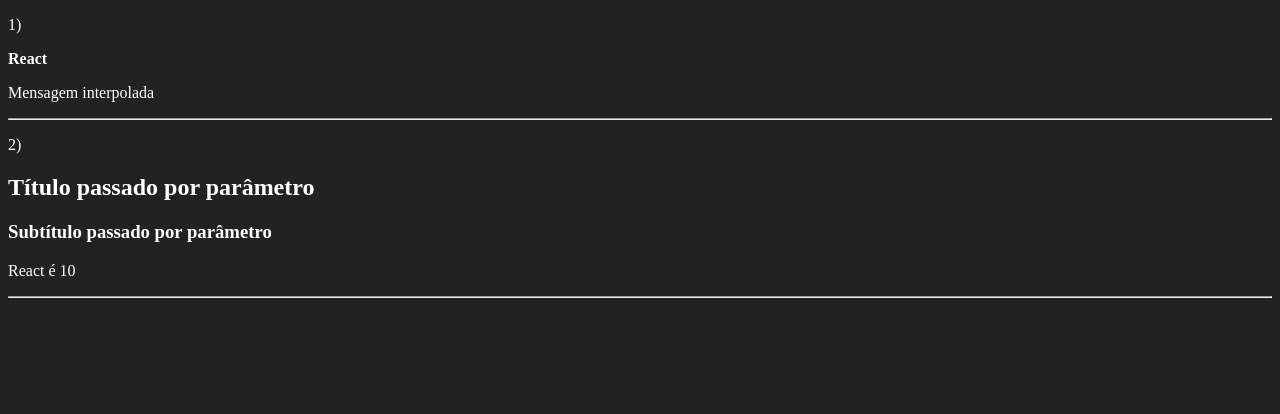
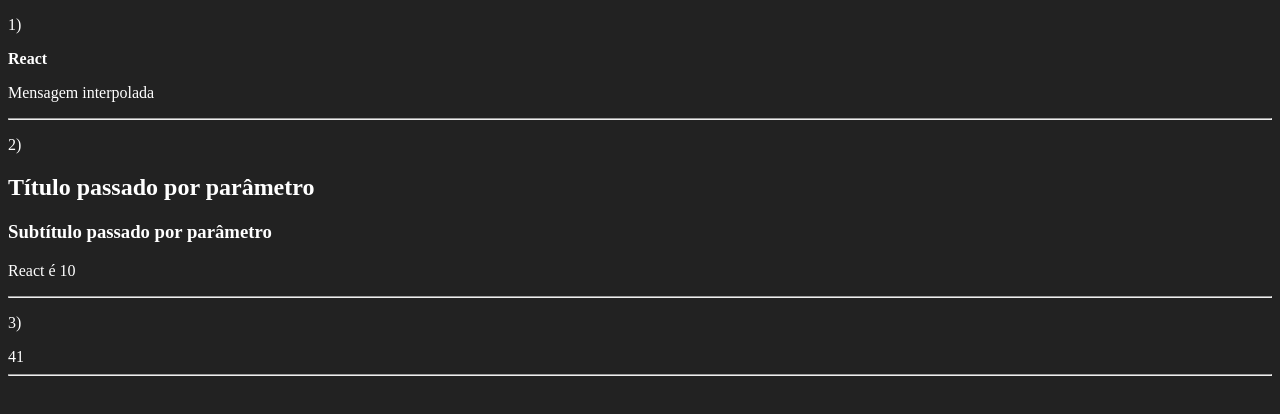
Before and after one commit to ThadeuCesario/React, a React (Create React App) app in the folder react-fundamentals_coder/: page / in a window 1280 px wide. Shown: the top 414 px of the page. Built offline with nearby package versions, Linux system fonts and the light colour scheme.

Commit message:
Random number challenge

```diff
--- a/react-fundamentals_coder/src/App.jsx
+++ b/react-fundamentals_coder/src/App.jsx
@@ -3,10 +3,12 @@ import React from 'react';
 /* Import Components */
 import Primeiro from "./Components/Basics/Primeiro";
 import ComParametro from "./Components/Basics/ComParametro";
+import Aleatorio from "./Components/Basics/Aleatorio";
 
-export default function App(){
+export default props => {
     return(
-        <>
+        <React.Fragment>
+
             <p>1)</p>
             <Primeiro></Primeiro>
             <hr/>
@@ -14,6 +16,11 @@ export default function App(){
             <p>2)</p>
             <ComParametro title={'Título passado por parâmetro'} subtitle={'Subtítulo passado por parâmetro'} value={10}></ComParametro>
             <hr/>
-        </>
+
+            <p>3)</p>
+            <Aleatorio min={0} max={100}></Aleatorio>
+            <hr/>
+
+        </React.Fragment>
     );
 }
--- /dev/null
+++ b/react-fundamentals_coder/src/Components/Basics/Aleatorio.jsx
@@ -0,0 +1,8 @@
+import React from 'react';
+
+export default props => {
+    const {min, max} = props;
+    return(
+        <div>{Math.floor(Math.random() * (max - min + 1) + min)}</div>
+    )
+}
```
Also changed, not shown: 1 other file (tests, documents, lock files or other folders).
